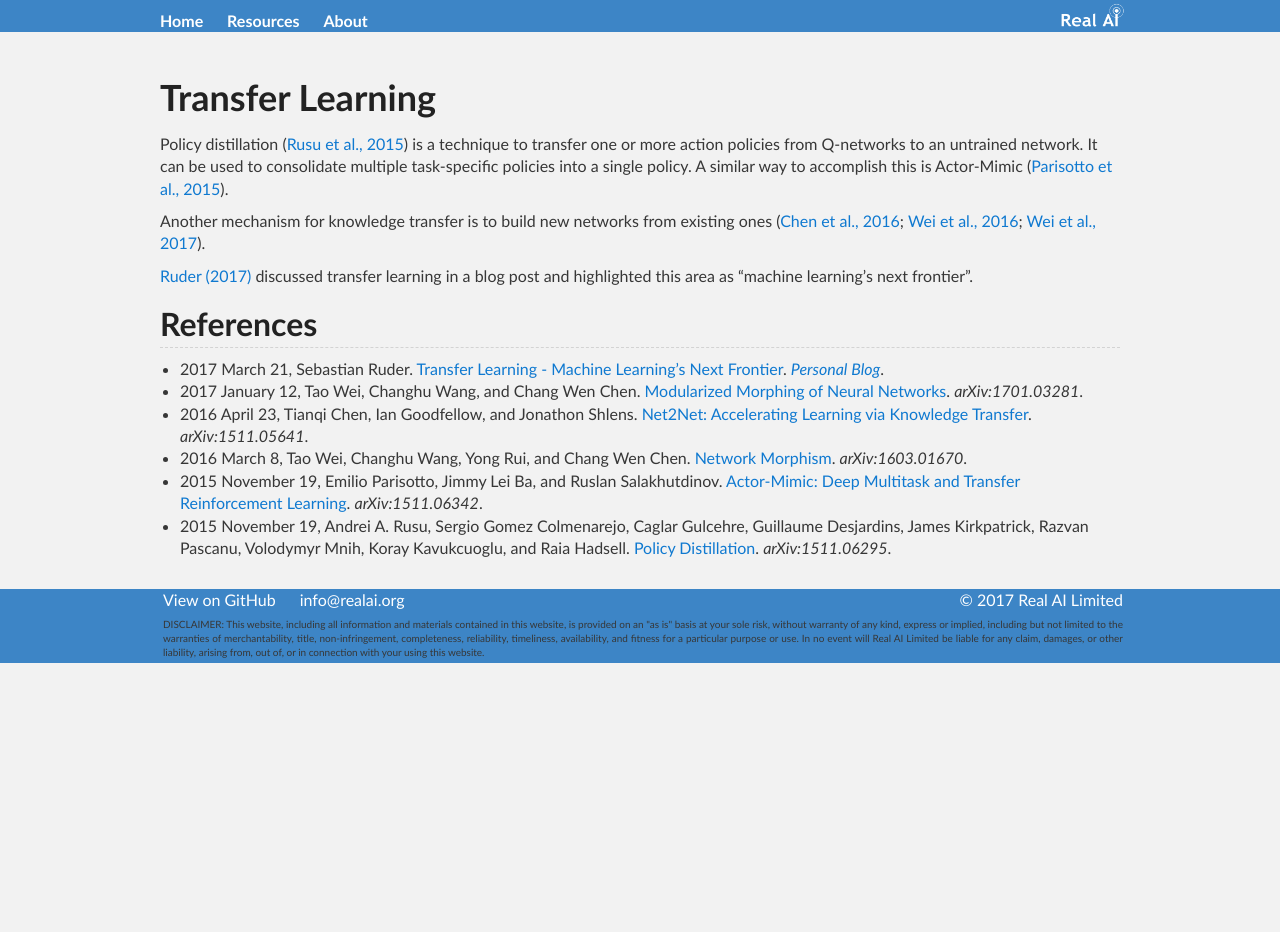
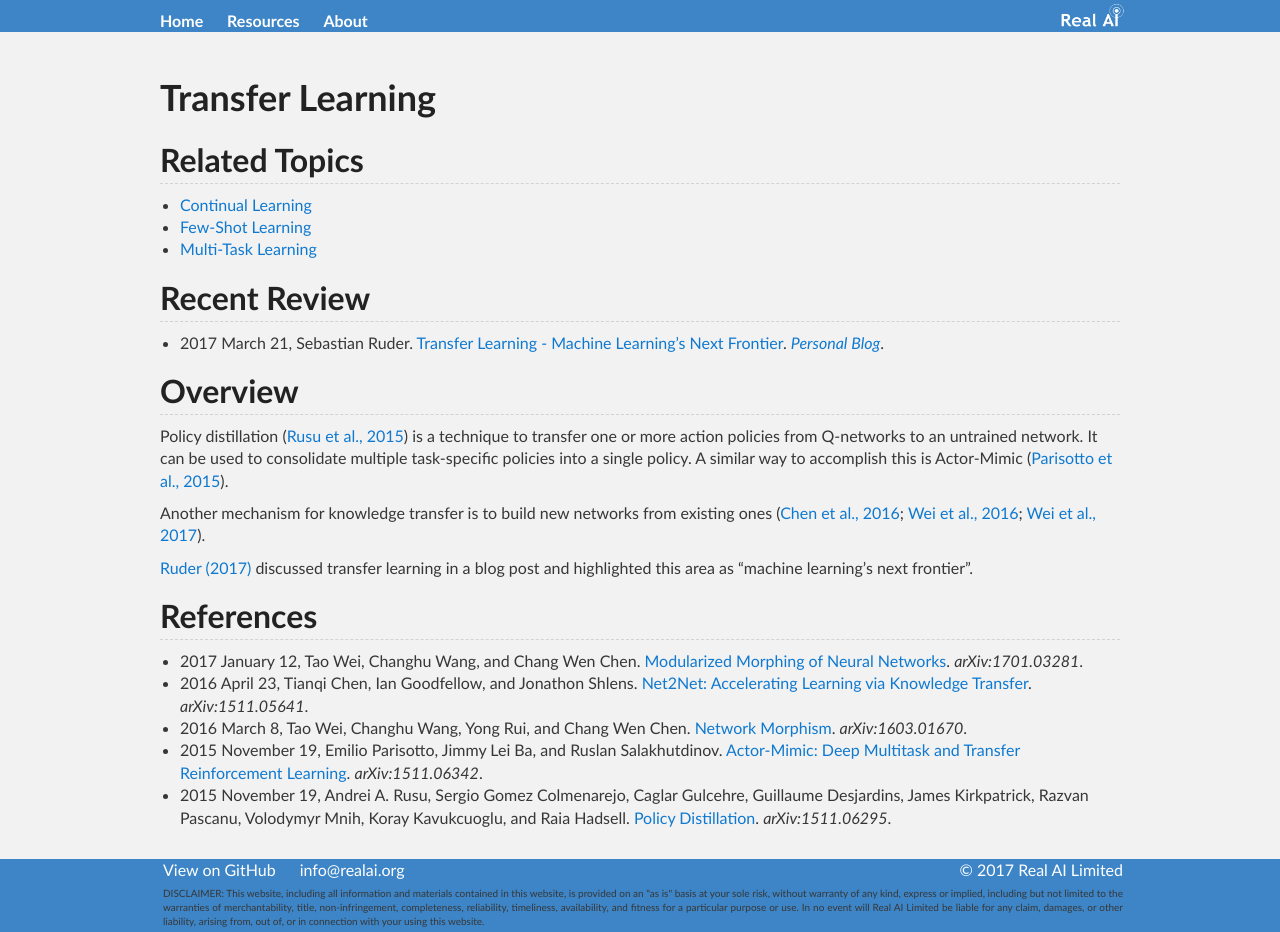
Before and after one commit to Tonywuhk/realai.org, a Jekyll site: the page built from transfer-learning.md, in a window 1280 px wide. Built offline with Jekyll 4.4.1, drawn with Linux system fonts in a browser that asks for light colours; our own code applies the rules of GitHub Pages for plain Markdown files; the repository's description, which GitHub fills in, is left out; before the commit the page ends 900 px from its top, so only the background shows below that.

Commit message:
Update transfer-learning.md

```diff
--- a/transfer-learning.md
+++ b/transfer-learning.md
@@ -2,6 +2,18 @@
 permalink: /transfer-learning/
 ---
 # Transfer Learning
+
+## Related Topics
+
+* [Continual Learning](http://realai.org/continual-learning/)
+* [Few-Shot Learning](http://realai.org/few-shot-learning/)
+* [Multi-Task Learning](http://realai.org/multi-task-learning/)
+
+## Recent Review
+
+* 2017 March 21, Sebastian Ruder. [Transfer Learning - Machine Learning's Next Frontier](http://ruder.io/transfer-learning/). *[Personal Blog](http://ruder.io/)*.
+
+## Overview
 
 Policy distillation ([Rusu et al., 2015](https://arxiv.org/abs/1511.06295)) is a technique to transfer one or more action policies from Q-networks to an untrained network. It can be used to consolidate multiple task-specific policies into a single policy. A similar way to accomplish this is Actor-Mimic ([Parisotto et al., 2015](https://arxiv.org/abs/1511.06342)).
 
```
Also changed, not shown: other parts of transfer-learning.md (+0 -1 lines).
